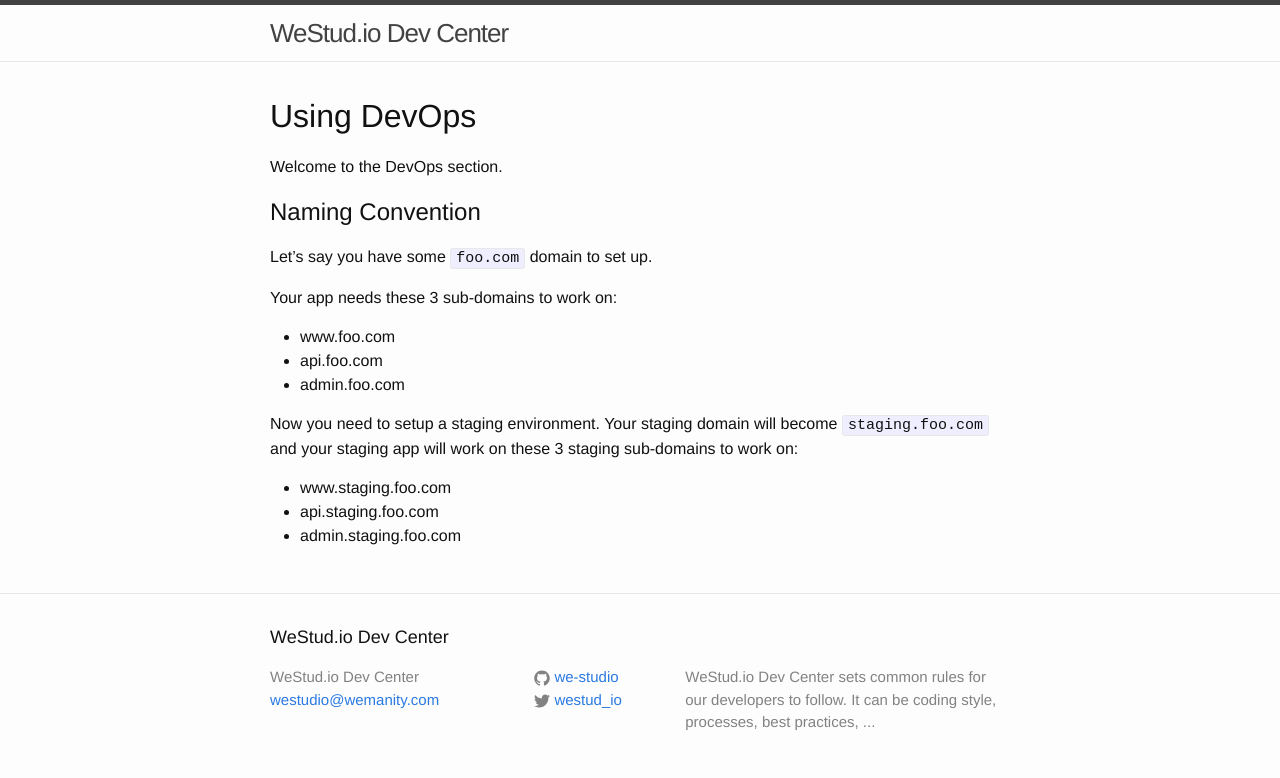
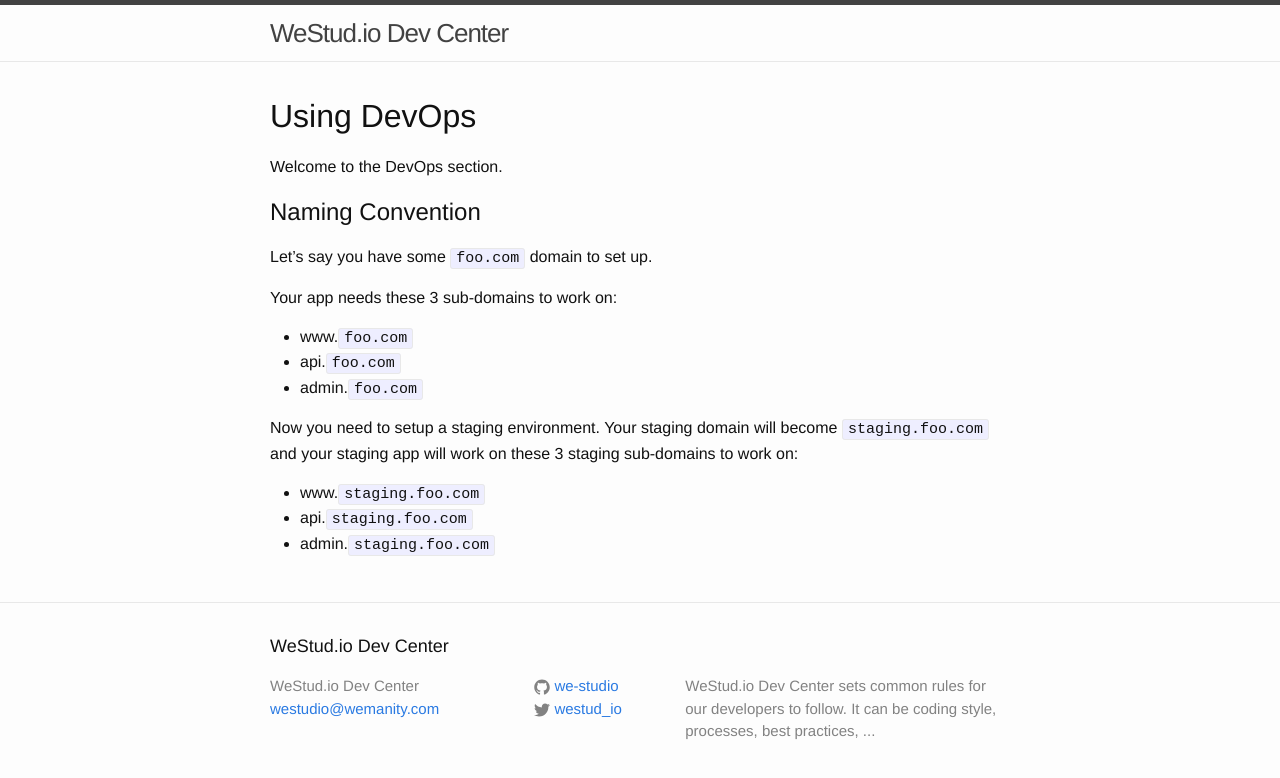
Before and after one commit to we-studio/we-studio.github.io, a Jekyll site: the page built from devops/index.md, in a window 1280 px wide. Shown: the top 778 px of the page. Built offline with Jekyll 4.4.1, drawn with Linux system fonts in a browser that asks for light colours.

Commit message:
Improve display

```diff
--- a/devops/index.md
+++ b/devops/index.md
@@ -14,13 +14,13 @@ Let's say you have some `foo.com` domain to set up.
 
 Your app needs these 3 sub-domains to work on:
 
-* www.foo.com
-* api.foo.com
-* admin.foo.com
+* www.`foo.com`
+* api.`foo.com`
+* admin.`foo.com`
 
 Now you need to setup a staging environment. Your staging domain will become `staging.foo.com`
 and your staging app will work on these 3 staging sub-domains to work on:
 
-* www.staging.foo.com
-* api.staging.foo.com
-* admin.staging.foo.com
+* www.`staging.foo.com`
+* api.`staging.foo.com`
+* admin.`staging.foo.com`
```
